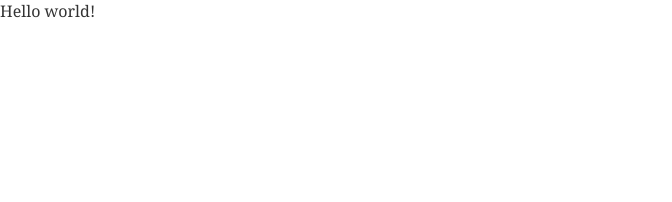
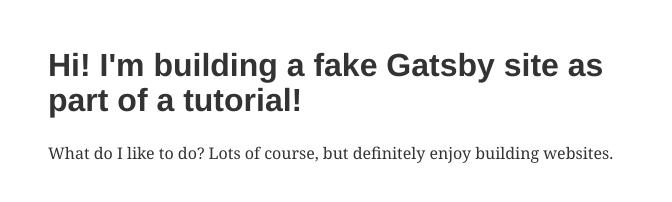
Before and after one commit to victoria-kaihe/tutorial-three, a Gatsby site: page / in a window 1280 px wide. Shown: the whole page, without its empty margins (0-672 px from the left). Built offline with nearby package versions, Linux system fonts and the light colour scheme; Gatsby itself is replaced by a stand-in of ours.

```diff
--- a/src/pages/index.js
+++ b/src/pages/index.js
@@ -1,3 +1,10 @@
 import React from "react"
 
-export default () => <div>Hello world!</div>
+export default () => (
+<div style={{ margin: `3rem`, maxWidth: 600 }}>
+  <h1>Hi! I'm building a fake Gatsby site as part of a tutorial!</h1>
+  <p>
+    What do I like to do? Lots of course, but definitely enjoy building websites.
+  </p>
+</div>
+)
```
